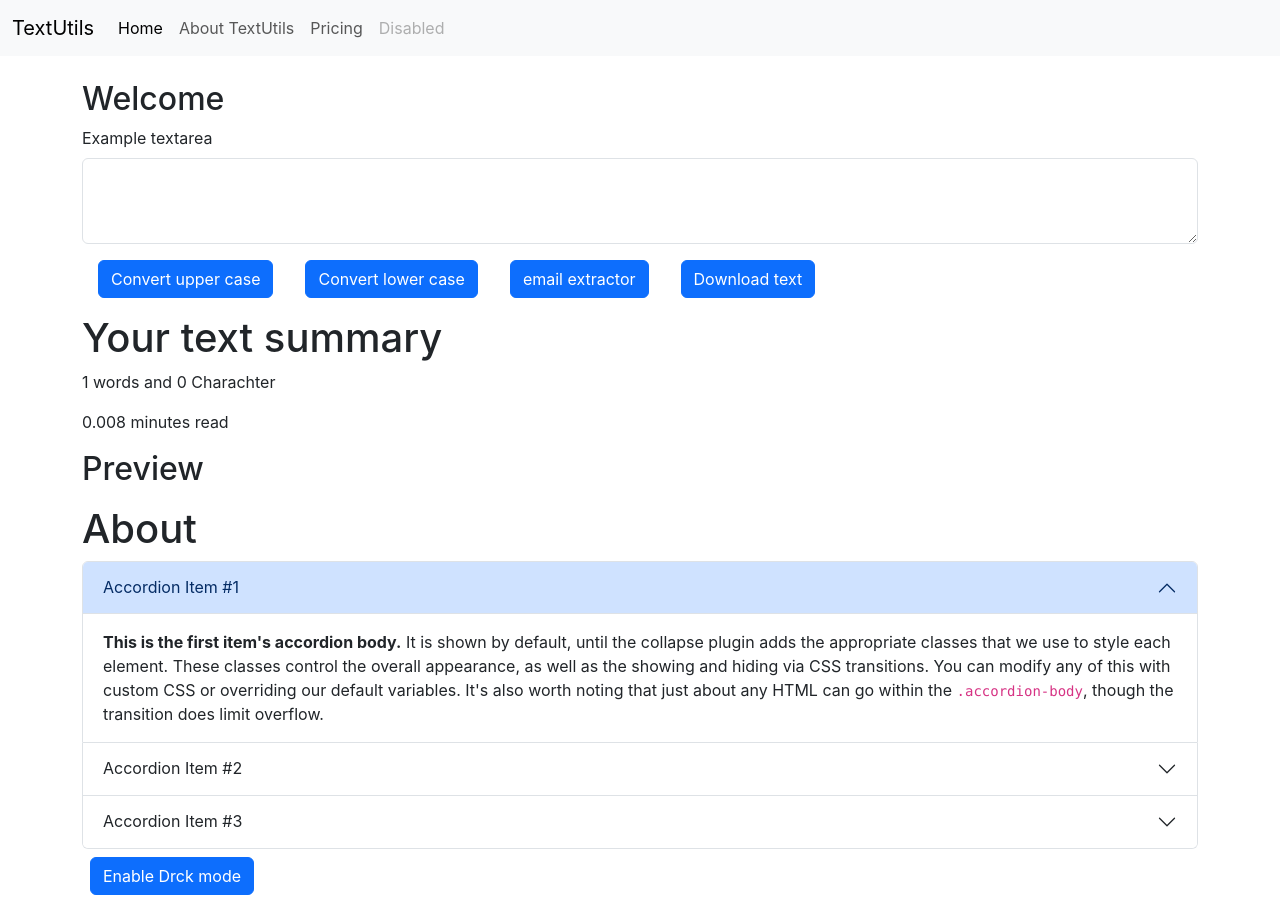
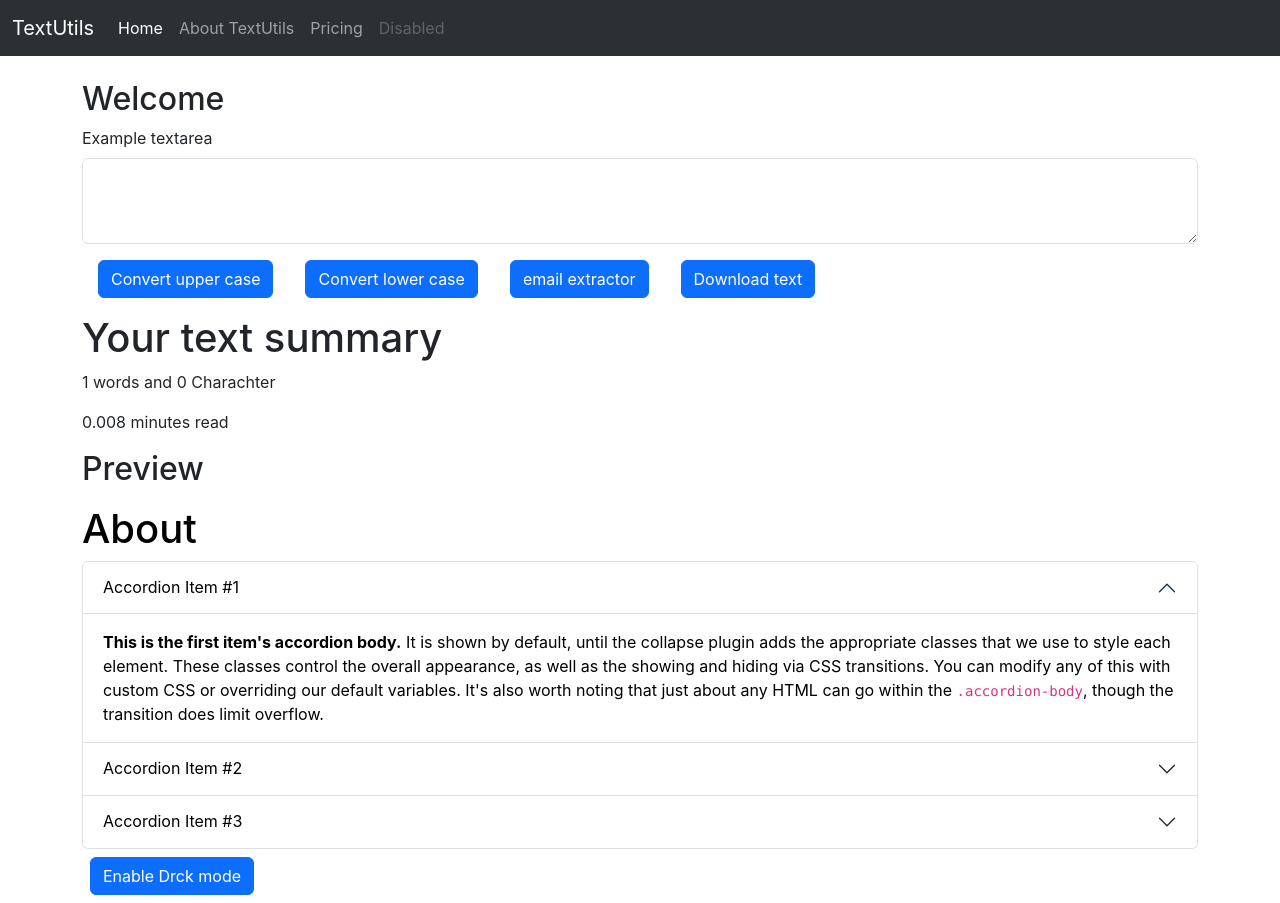
Before and after one commit to amanuchitkar/60-Days-of-ReactJs, a React (Create React App) app in the folder textutils/: page / in a window 1280 px wide. Built offline with nearby package versions, Linux system fonts and the light colour scheme.

Commit message:
60 Days of ReactJs

```diff
--- a/textutils/src/Componets/Navbar.js
+++ b/textutils/src/Componets/Navbar.js
@@ -4,7 +4,7 @@ import PropTypes from "prop-types";
 export default function Navbar(props) {
   return (
     <div>
-      <nav className="navbar navbar-expand-lg bg-body-tertiary">
+      <nav className="navbar navbar-expand-lg bg-body-tertiary" data-bs-theme="dark">
         <div className="container-fluid">
           <a className="navbar-brand" href="/">
             {props.title}
--- a/textutils/src/Componets/about.js
+++ b/textutils/src/Componets/about.js
@@ -1,14 +1,32 @@
-import React from "react";
+import React, { useState } from "react";
 
 export default function About() {
-    let mystyle={
+  const [mystyle, setMystyle] = useState({
+    color: "black",
+    backgroundColor: "white",
+  });
+  const toggleStyle = () => {
+    if (mystyle.color === "black") {
+      setMystyle({
+        color: "white",
+        backgroundColor: "black",
+      });
+    } else if (mystyle.color === "white") {
+      setMystyle({
+        color: "black",
+        backgroundColor: "white",
+      });
+    }
+    else{
+      console.log("error")
+    }
+  };
 
-    };
   return (
     <div>
       <>
-        <div className="container">
-            <h1>About</h1>
+        <div className="container" style={mystyle}>
+          <h1>About</h1>
           <div className="accordion" id="accordionExample">
             <div className="accordion-item">
               <h2 className="accordion-header">
@@ -16,6 +34,7 @@ export default function About() {
                   className="accordion-button"
                   type="button"
                   data-bs-toggle="collapse"
+                  style={mystyle}
                   data-bs-target="#collapseOne"
                   aria-expanded="true"
                   aria-controls="collapseOne"
@@ -26,6 +45,7 @@ export default function About() {
               <div
                 id="collapseOne"
                 className="accordion-collapse collapse show"
+                style={mystyle}
                 data-bs-parent="#accordionExample"
               >
                 <div className="accordion-body">
@@ -47,6 +67,7 @@ export default function About() {
                   className="accordion-button collapsed"
                   type="button"
                   data-bs-toggle="collapse"
+                  style={mystyle}
                   data-bs-target="#collapseTwo"
                   aria-expanded="false"
                   aria-controls="collapseTwo"
@@ -57,6 +78,7 @@ export default function About() {
               <div
                 id="collapseTwo"
                 className="accordion-collapse collapse"
+                style={mystyle}
                 data-bs-parent="#accordionExample"
               >
                 <div className="accordion-body">
@@ -78,6 +100,7 @@ export default function About() {
                   className="accordion-button collapsed"
                   type="button"
                   data-bs-toggle="collapse"
+                  style={mystyle}
                   data-bs-target="#collapseThree"
                   aria-expanded="false"
                   aria-controls="collapseThree"
@@ -88,6 +111,7 @@ export default function About() {
               <div
                 id="collapseThree"
                 className="accordion-collapse collapse"
+                style={mystyle}
                 data-bs-parent="#accordionExample"
               >
                 <div className="accordion-body">
@@ -103,7 +127,13 @@ export default function About() {
                 </div>
               </div>
             </div>
-        <button type="button" className="btn btn-primary m-2">Enable Drck mode</button>
+            <button
+              type="button"
+              onClick={toggleStyle}
+              className="btn btn-primary m-2"
+            >
+              Enable Drck mode
+            </button>
           </div>
         </div>
       </>
```
